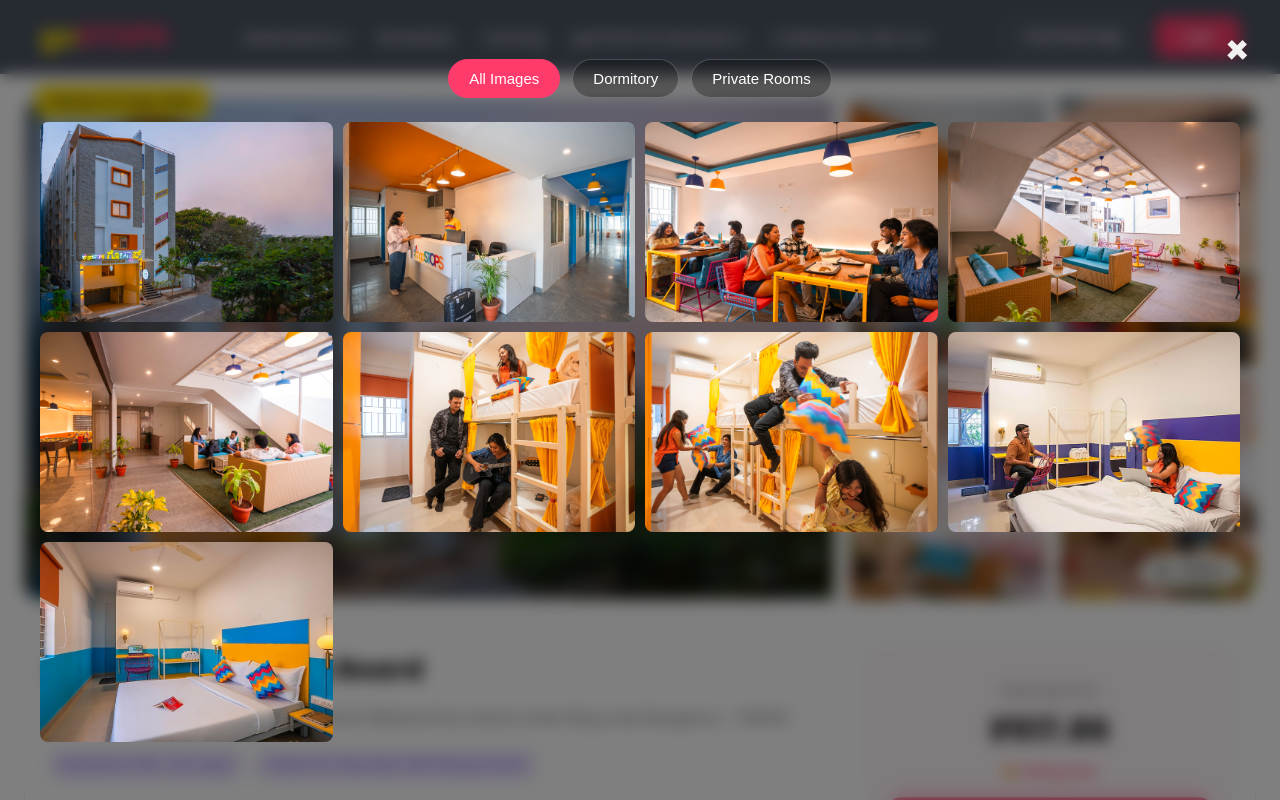
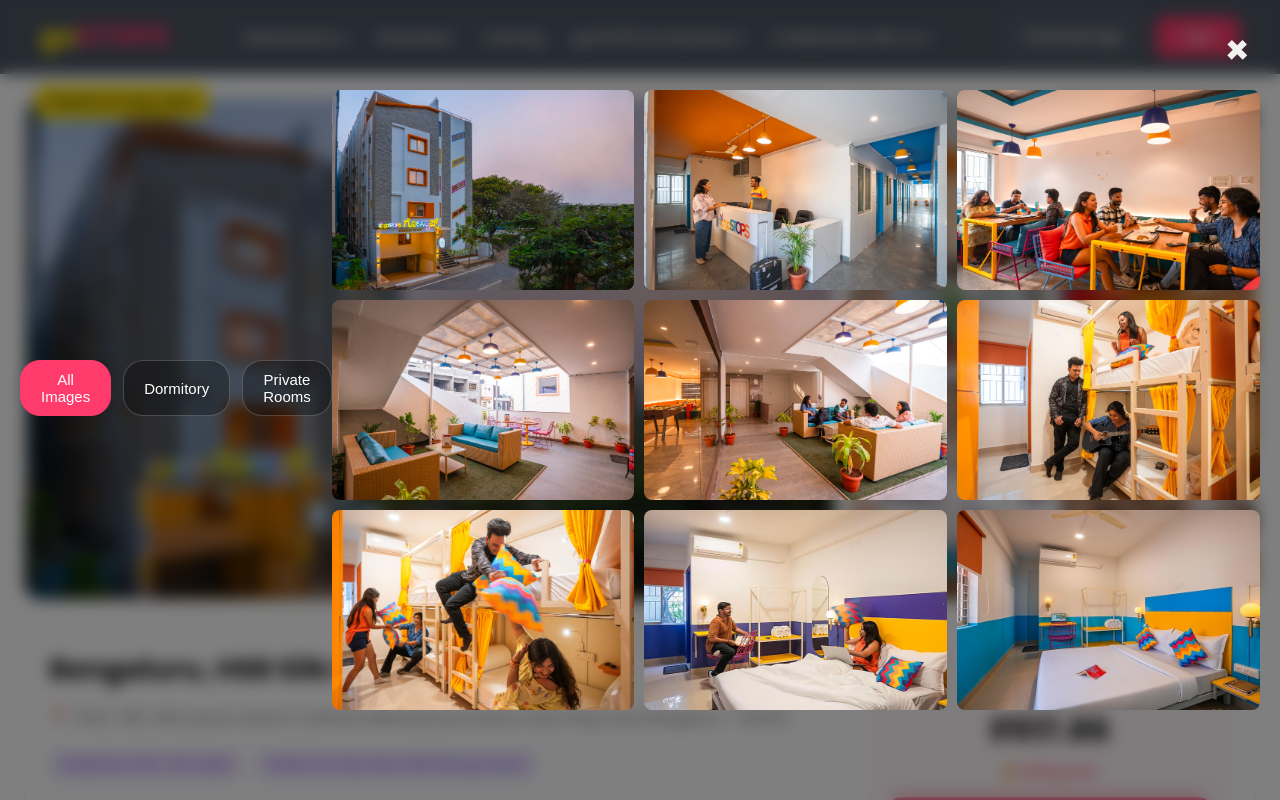
Before and after one commit to Ravishrk124/gostops-task, a React (Create React App) app: page / in a window 1280 px wide. Both pictures are taken after a click on the button "Gallery". Shown: the top 800 px of the page. Built offline with nearby package versions, Linux system fonts and the light colour scheme.

Commit message:
Fix image paths for GitHub Pages deployment

```diff
--- a/src/components/Gallery.js
+++ b/src/components/Gallery.js
@@ -1,28 +1,68 @@
 // src/components/Gallery.js
 
-import React, { useState, useEffect } from "react";
+import React, { useState } from "react";
 import "./Gallery.css";
 
-// This is the Modal part of the component
-const Modal = ({ setShowModal, startTab }) => {
-  const [activeTab, setActiveTab] = useState(startTab);
+const Gallery = () => {
+  const [showModal, setShowModal] = useState(false);
+  const [activeTab, setActiveTab] = useState("all");
   const [lightboxImg, setLightboxImg] = useState(null);
 
+  const base = process.env.PUBLIC_URL + "/images";
+
   const images = {
-    all: ["/images/Exterior.webp", "/images/Reception.webp", "/images/CommonArea_1.webp", "/images/CommonArea_2.webp", "/images/CommonArea_3.webp", "/images/Dormitory_1.jpg", "/images/Dormitory_2.jpg", "/images/Private_1.jpg", "/images/Private_2.jpg"],
-    dormitory: ["/images/Dormitory_1.jpg", "/images/Dormitory_2.jpg"],
-    private: ["/images/Private_1.jpg", "/images/Private_2.jpg"],
+    all: [
+      `${base}/Exterior.webp`,
+      `${base}/Reception.webp`,
+      `${base}/CommonArea_1.webp`,
+      `${base}/CommonArea_2.webp`,
+      `${base}/CommonArea_3.webp`,
+      `${base}/Dormitory_1.jpg`,
+      `${base}/Dormitory_2.jpg`,
+      `${base}/Private_1.jpg`,
+      `${base}/Private_2.jpg`,
+    ],
+    dormitory: [
+      `${base}/Dormitory_1.jpg`,
+      `${base}/Dormitory_2.jpg`
+    ],
+    private: [
+      `${base}/Private_1.jpg`,
+      `${base}/Private_2.jpg`
+    ],
   };
 
   return (
-    <>
-      <div className="modal">
-        <span className="close" onClick={() => setShowModal(false)}>&times;</span>
-        <div className="modal-content-wrapper">
+    <div className="gallery-wrapper">
+      {/* Images grid */}
+      <div className="gallery-container">
+        <div className="gallery-main">
+          <img src={`${base}/Exterior.webp`} alt="Main Hostel" />
+        </div>
+        <div className="gallery-side">
+          <img src={`${base}/Reception.webp`} alt="Reception" />
+          <img src={`${base}/CommonArea_1.webp`} alt="Common Area" />
+          <img src={`${base}/CommonArea_2.webp`} alt="Dining Area" />
+          <img src={`${base}/CommonArea_3.webp`} alt="Lounge" />
+        </div>
+      </div>
+
+      {/* Gallery button */}
+      <button className="gallery-btn" onClick={() => setShowModal(true)}>
+        <svg xmlns="http://www.w3.org/2000/svg" viewBox="0 0 24 24">
+          <path d="M21 19V5c0-1.1-.9-2-2-2H5c-1.1 0-2 .9-2 2v14c0 1.1.9 2 2 2h14c1.1 0 2-.9 2-2zM8.9 13.11l2.1 2.58 3.1-3.88 4 5.19H6l2.9-3.89z"/>
+        </svg>
+        Gallery
+      </button>
+
+      {/* Modal */}
+      {showModal && (
+        <div className="modal">
+          <span className="close" onClick={() => setShowModal(false)}>&times;</span>
           <div className="gallery-tabs">
-            <button className={activeTab === 'all' ? 'active' : ''} onClick={() => setActiveTab('all')}>All Images</button>
-            <button className={activeTab === 'dormitory' ? 'active' : ''} onClick={() => setActiveTab('dormitory')}>Dormitory</button>
-            <button className={activeTab === 'private' ? 'active' : ''} onClick={() => setActiveTab('private')}>Private Rooms</button>
+            <button className={activeTab === "all" ? "active" : ""} onClick={() => setActiveTab("all")}>All Images</button>
+            <button className={activeTab === "dormitory" ? "active" : ""} onClick={() => setActiveTab("dormitory")}>Dormitory</button>
+            <button className={activeTab === "private" ? "active" : ""} onClick={() => setActiveTab("private")}>Private Rooms</button>
           </div>
           <div className="modal-content">
             {images[activeTab].map((img, index) => (
@@ -30,43 +70,16 @@
             ))}
           </div>
         </div>
-      </div>
+      )}
+
+      {/* Lightbox */}
       {lightboxImg && (
         <div className="lightbox" onClick={() => setLightboxImg(null)}>
           <img src={lightboxImg} alt="Full view" />
         </div>
       )}
-    </>
-  );
-};
-
-// This is the main display part of the component
-const Gallery = ({ setShowModal, setStartTab }) => {
-  const handleOpenGallery = () => {
-    setStartTab('all');
-    setShowModal(true);
-  };
-
-  return (
-    <div className="gallery-wrapper">
-      <div className="gallery-container">
-        <div className="gallery-main"><img src="/images/Exterior.webp" alt="Main Hostel" /></div>
-        <div className="gallery-side">
-          <img src="/images/Reception.webp" alt="Reception" />
-          <img src="/images/CommonArea_1.webp" alt="Common Area" />
-          <img src="/images/CommonArea_2.webp" alt="Dining Area" />
-          <img src="/images/CommonArea_3.webp" alt="Lounge" />
-        </div>
-      </div>
-      <button className="gallery-btn" onClick={handleOpenGallery}>
-        <svg xmlns="http://www.w3.org/2000/svg" viewBox="0 0 24 24" fill="currentColor"><path d="M3 3h8v8H3V3zm0 10h8v8H3v-8zM13 3h8v8h-8V3zm0 10h8v8h-8v-8z"/></svg>
-        Gallery
-      </button>
     </div>
   );
 };
 
-// We attach the Modal as a property of Gallery
-Gallery.Modal = Modal;
-
 export default Gallery;
--- a/src/components/Pricing.js
+++ b/src/components/Pricing.js
@@ -4,6 +4,8 @@
 import "./Pricing.css";
 
 const Pricing = ({ setSelectedRoom, setIncludeBreakfast, includeBreakfast, openGalleryToTab }) => {
+  const base = process.env.PUBLIC_URL + "/images";
+
   const rooms = [
     {
       id: 1,
@@ -11,9 +13,9 @@
       occupancy: "x 1 Adult",
       oldPrice: "₹959",
       price: "₹517.86",
-      image: "/images/Dormitory_1.jpg",
+      image: `${base}/Dormitory_1.jpg`,
       imageCount: 2, // Corrected count
-      galleryTab: 'dormitory', // Tab to open
+      galleryTab: "dormitory", // Tab to open
     },
     {
       id: 2,
@@ -21,9 +23,9 @@
       occupancy: "x 2 Adults",
       oldPrice: "₹2637",
       price: "₹1423.98",
-      image: "/images/Private_1.jpg",
+      image: `${base}/Private_1.jpg`,
       imageCount: 2, // Corrected count
-      galleryTab: 'private', // Tab to open
+      galleryTab: "private", // Tab to open
     },
   ];
 
@@ -32,11 +34,16 @@
       <h2 className="section-title">Room types & Pricing</h2>
       {rooms.map((room) => (
         <div key={room.id} className="room-card">
-          <div className="room-image-container" onClick={() => openGalleryToTab(room.galleryTab)}>
+          {/* Room Image */}
+          <div
+            className="room-image-container"
+            onClick={() => openGalleryToTab(room.galleryTab)}
+          >
             <img src={room.image} alt={room.name} className="room-image" />
             <span className="image-counter">1/{room.imageCount}</span>
           </div>
 
+          {/* Room Info */}
           <div className="room-content-wrapper">
             <div className="room-details">
               <h3 className="room-name">{room.name}</h3>
@@ -46,7 +53,11 @@
                 <span>Shared or Ensuite Bathroom</span>
                 <span>Air Conditioned</span>
               </div>
-              <a href="#" className="availability-link">Availability calendar</a>
+              <a href="#" className="availability-link">
+                Availability calendar
+              </a>
+
+              {/* Breakfast Option */}
               <div className="breakfast-option">
                 <input
                   type="checkbox"
@@ -54,16 +65,23 @@
                   checked={includeBreakfast}
                   onChange={(e) => setIncludeBreakfast(e.target.checked)}
                 />
-                <label htmlFor={`breakfast-${room.id}`}>Include Breakfast (+ ₹150)</label>
+                <label htmlFor={`breakfast-${room.id}`}>
+                  Include Breakfast (+ ₹150)
+                </label>
               </div>
             </div>
+
+            {/* Pricing */}
             <div className="room-pricing">
               <div className="price-wrapper">
                 <span className="old-price">{room.oldPrice}</span>
                 <span className="current-price">{room.price}</span>
                 <span className="price-note">/night</span>
               </div>
-              <button onClick={() => setSelectedRoom(room)} className="add-room-btn">
+              <button
+                onClick={() => setSelectedRoom(room)}
+                className="add-room-btn"
+              >
                 Add Room
               </button>
             </div>
```
